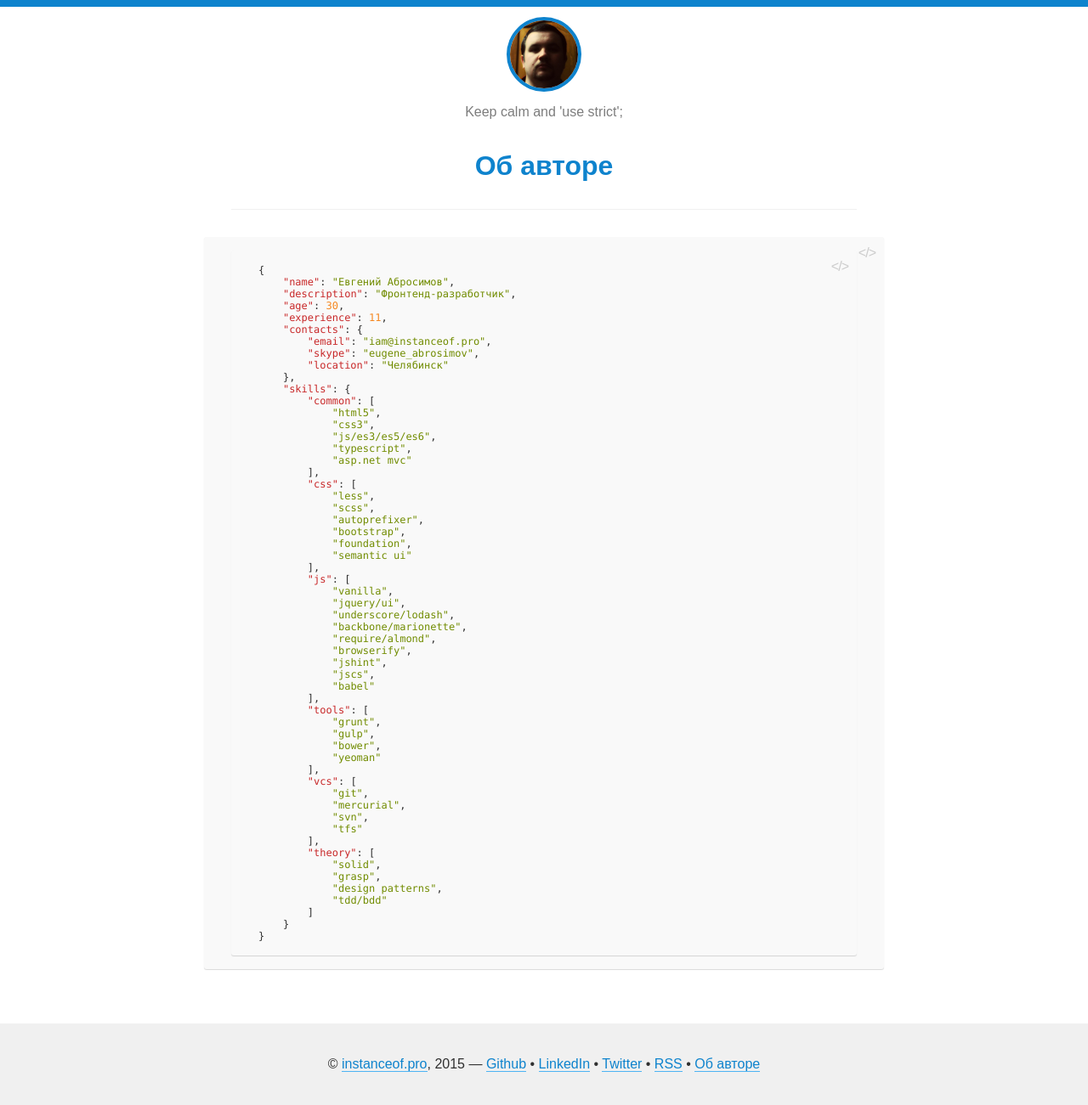
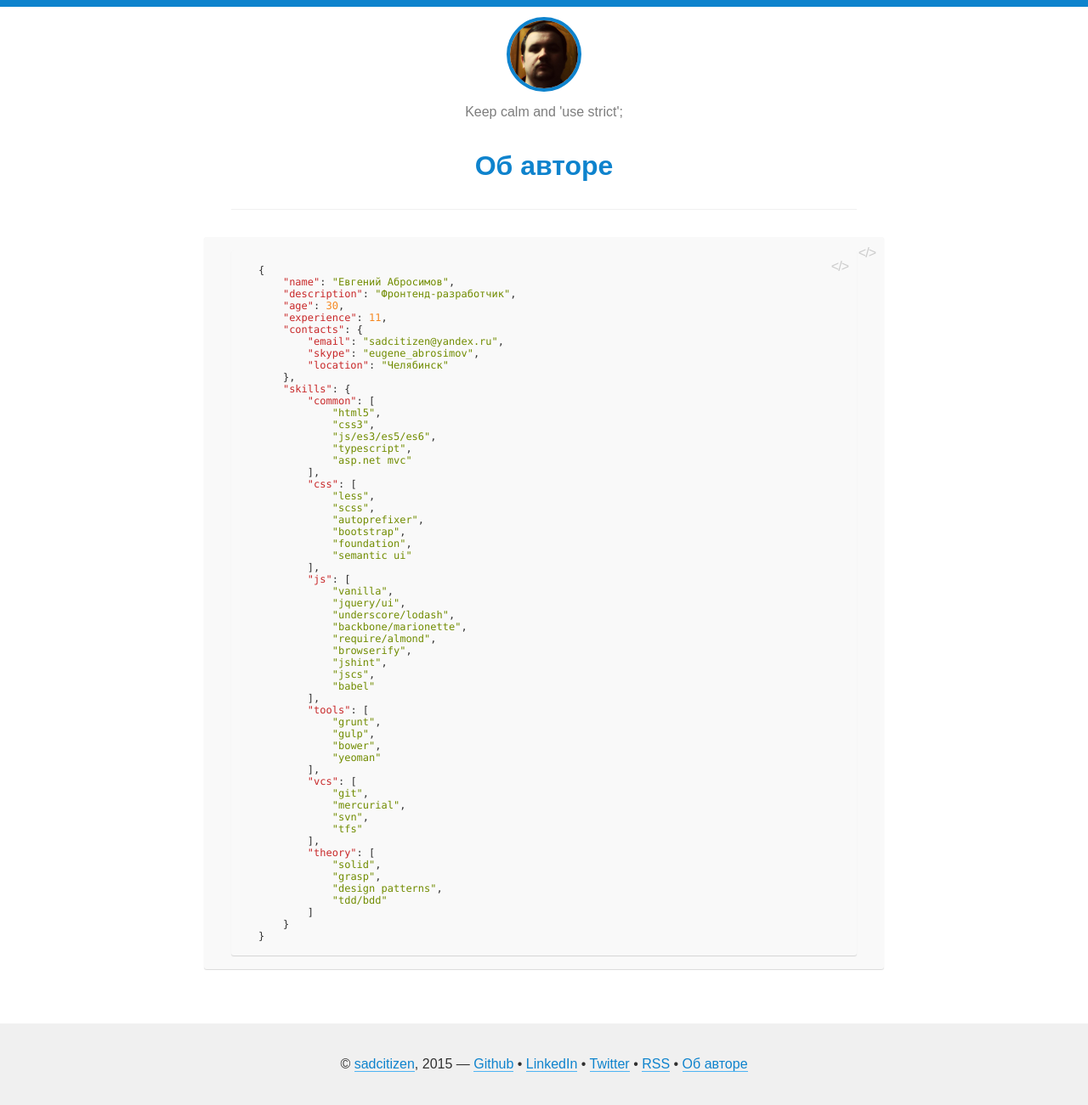
Before and after one commit to sadcitizen/sadcitizen.github.io, a Jekyll site: the page built from about/index.md, in a window 1280 px wide. Shown: the whole page at 85% size. Built offline with Jekyll 4.4.1, drawn with Linux system fonts in a browser that asks for light colours; some web fonts are replaced; Markdown is read by kramdown in place of the engine named in the settings.

Commit message:
update info

```diff
--- a/_config.yml
+++ b/_config.yml
@@ -14,7 +14,7 @@
 tagline:          Keep calm and 'use strict';
 description:      Здесь будет описание
 keywords:         Здесь будет список ключевых слов
-url:              http://instanceof.pro
+url:              http://sadcitizen.github.io
 version:          0.3.0
 comments:         true
 social:           true
@@ -27,8 +27,8 @@
   email:          iam@instanceof.pro
 
 links:
-  github:         http://github.com/instanceofpro
-  twitter:        http://twitter.com/instanceofpro
+  github:         http://github.com/sadcitizen
+  twitter:        http://twitter.com/abrosimov
   linkedin:       http://linkedin.com/profile/view?id=246916719
   rss:            /atom.xml
   about:          /about/
--- a/_includes/footer.html
+++ b/_includes/footer.html
@@ -1,6 +1,6 @@
 <footer class="l-footer">
     <div class="l-container">
-        &copy;&nbsp;<a href="{{ site.url }}">instanceof.pro</a>, 2015
+        &copy;&nbsp;<a href="{{ site.url }}">sadcitizen</a>, 2015
         &mdash; <a href="{{ site.links.github }}">Github</a>
         &bullet; <a href="{{ site.links.linkedin }}">LinkedIn</a>
         &bullet; <a href="{{ site.links.twitter }}">Twitter</a>
--- a/about/index.md
+++ b/about/index.md
@@ -10,7 +10,7 @@ title: Об авторе
     "age": 30,
     "experience": 11,
     "contacts": {
-        "email": "iam@instanceof.pro",
+        "email": "sadcitizen@yandex.ru",
         "skype": "eugene_abrosimov",
         "location": "Челябинск"
     },
```
